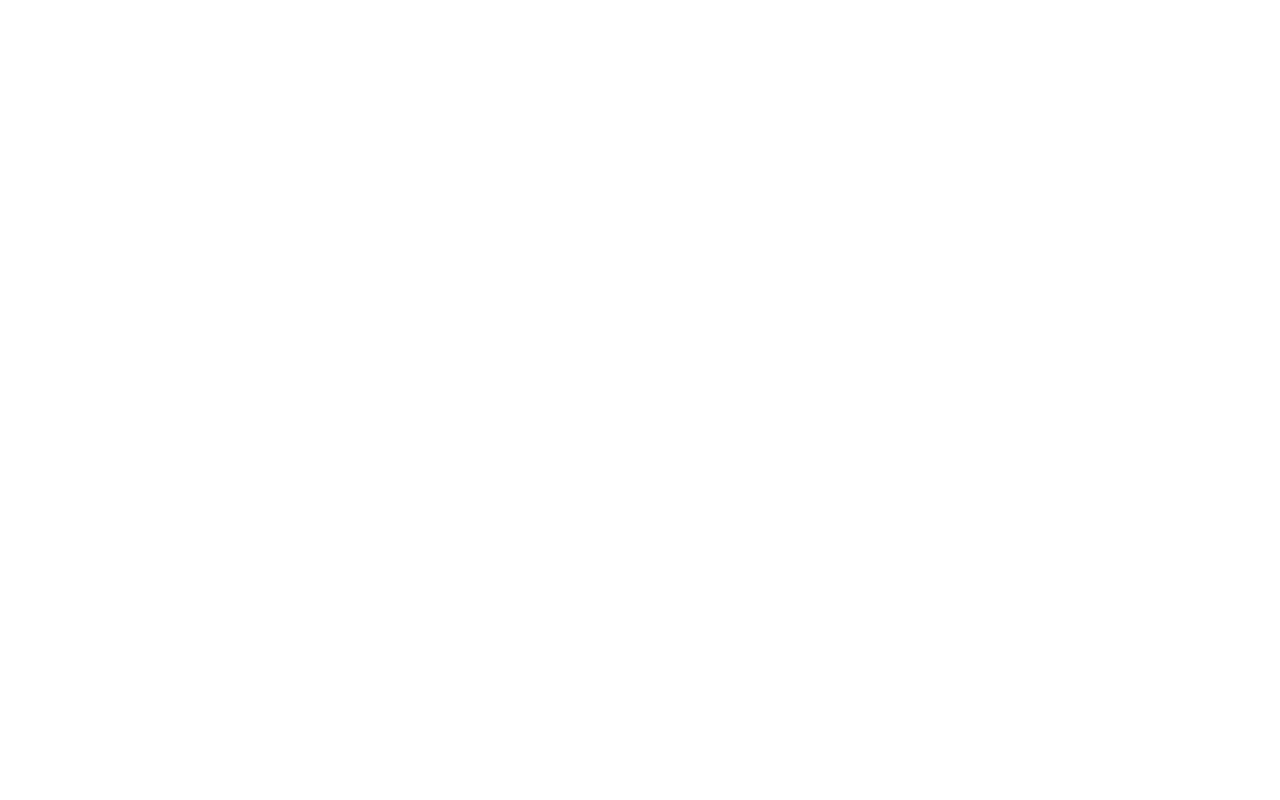
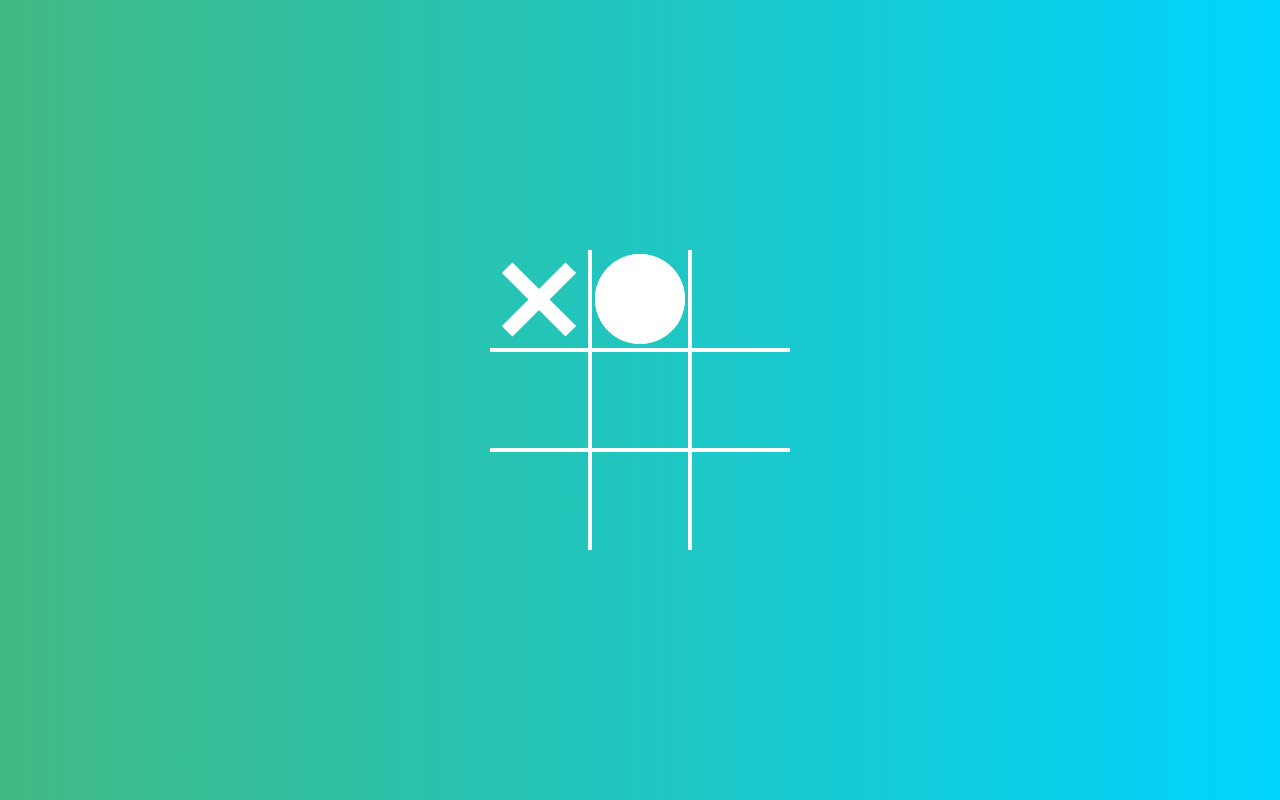
Before and after one commit to Yuri-Tokio/jogo-da-velha, a plain HTML site: page index.html in a window 1280 px wide. Drawn offline with Linux system fonts and the light colour scheme.

Commit message:
Estilos base ok

```diff
--- a/index.html
+++ b/index.html
@@ -1,14 +1,31 @@
 <!DOCTYPE html>
-<html lang="pt-br">
-<head>
-    <meta charset="UTF-8">
-    <meta name="viewport" content="width=device-width, initial-scale=1.0">
-    <title>Jogo da velha</title>
-    <link rel="stylesheet" href="/styles.css">
-    <script src="/script.js" defer></script>
-</head>
-<body>
+<html lang="en">
+  <head>
+    <meta charset="UTF-8" />
+    <meta http-equiv="X-UA-Compatible" content="IE=edge" />
+    <meta name="viewport" content="width=device-width, initial-scale=1.0" />
+    <link rel="stylesheet" href="./styles.css" />
+    <title>Jogo da Velha</title>
+  </head>
+  <body>
+    <div class="board x" data-board>
+      <div class="celulas x" data-celulas></div>
+      <div class="celulas circle" data-celulas></div>
+      <div class="celulas" data-celulas></div>
+      <div class="celulas" data-celulas></div>
+      <div class="celulas" data-celulas></div>
+      <div class="celulas" data-celulas></div>
+      <div class="celulas" data-celulas></div>
+      <div class="celulas" data-celulas></div>
+      <div class="celulas" data-celulas></div>
+    </div>
 
-
-</body>
+    <div class="winning-message" data-winning-message>
+      <p class="winning-message-text" data-winning-message-text>X Venceu!</p>
+      <button class="winning-message-button" data-restart-button>
+        Reiniciar!
+      </button>
+    </div>
+    <script src="./scripts.js"></script>
+  </body>
 </html>
--- a/styles.css
+++ b/styles.css
@@ -0,0 +1,147 @@
+* {
+    box-sizing: border-box;
+    margin: 0;
+    padding: 0;
+  }
+
+  body {
+    height: 100vh;
+    width: 100vw;
+    background: linear-gradient(
+      90deg,
+      rgba(65, 185, 131, 1) 0%,
+      rgba(0, 212, 255, 1) 100%
+    );
+  }
+
+  .board {
+    display: grid;
+    width: 100%;
+    height: 100%;
+    justify-content: center;
+    align-content: center;
+    justify-items: center;
+    align-items: center;
+    grid-template-columns: repeat(3, auto);
+  }
+
+  .board.x .celulas:not(.x):not(.circle):hover::after,
+  .board.x .celulas:not(.x):not(.circle):hover::before,
+  .board.circle .celulas:not(.x):not(.circle):hover::after,
+  .board.x .celulas:not(.x):not(.circle):hover::before {
+    background: rgba(255, 255, 255, 0.3) !important;
+  }
+
+  /* Célula */
+  .celulas {
+    width: 100px;
+    height: 100px;
+    border: 2px solid white;
+    display: flex;
+    justify-content: center;
+    align-items: center;
+    position: relative;
+  }
+
+  .celulas.x,
+  .celulas.circle {
+    cursor: not-allowed;
+  }
+
+  .celulas:nth-child(1),
+  .celulas:nth-child(2),
+  .celulas:nth-child(3) {
+    border-top: none;
+  }
+
+  .celulas:nth-child(1),
+  .celulas:nth-child(4),
+  .celulas:nth-child(7) {
+    border-left: none;
+  }
+
+  .celulas:nth-child(7),
+  .celulas:nth-child(8),
+  .celulas:nth-child(9) {
+    border-bottom: none;
+  }
+
+  .celulas:nth-child(3),
+  .celulas:nth-child(6),
+  .celulas:nth-child(9) {
+    border-right: none;
+  }
+
+  /* Criação do X no hover das células*/
+  .celulas.x::before,
+  .celulas.x::after,
+  .board.x .celulas:not(.x):not(.circle):hover::after,
+  .board.x .celulas:not(.x):not(.circle):hover::before {
+    content: "";
+    height: calc(100px * 0.15);
+    width: calc(100px * 0.9);
+    background: white;
+    position: absolute;
+  }
+
+  .celulas.x::before,
+  .board.x .celulas:not(.x):not(.circle):hover::before {
+    transform: rotate(45deg);
+  }
+
+  .celulas.x::after,
+  .board.x .celulas:not(.x):not(.circle):hover::after {
+    transform: rotate(-45deg);
+  }
+
+  /* Criação do Circle no hover das células*/
+  .celulas.circle::before,
+  .celulas.circle::after,
+  .board.circle .celulas:not(.x):not(.circle):hover::after,
+  .board.circle .celulas:not(.x):not(.circle):hover::after {
+    content: "";
+    height: calc(100px * 0.9);
+    width: calc(100px * 0.9);
+    background: white;
+    position: absolute;
+    border-radius: 50%;
+  }
+
+  /* Mensagem de Vitória */
+  .winning-message {
+    display: none;
+    position: fixed;
+    top: 0;
+    left: 0;
+    right: 0;
+    bottom: 0;
+    justify-content: center;
+    align-items: center;
+    background-color: rgba(0, 0, 0, 0.8);
+    flex-direction: column;
+  }
+
+  .winning-message-button {
+    font-size: 2.5rem;
+    background-color: rgba(65, 185, 131, 1);
+    padding: 10px 15px;
+    cursor: pointer;
+    border-radius: 5px;
+    border: none;
+    margin-top: 16px;
+    color: white;
+  }
+
+  .winning-message-button:hover {
+    color: rgba(65, 185, 131, 1);
+    background-color: white;
+  }
+
+  .winning-message-text {
+    color: white;
+    font-size: 5rem;
+  }
+
+  .show-winning-message {
+    display: flex;
+  }
```
